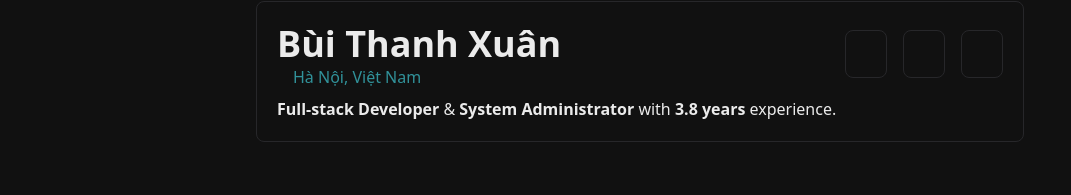
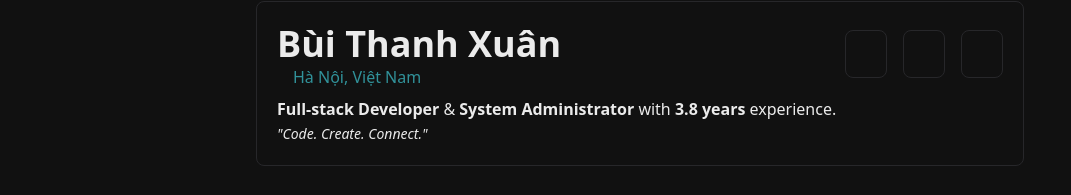
Before and after one commit to klpod221/klpod221.github.io, an Astro site: page / in a window 1280 px wide. Shown: the part 127-322 px from the top of the page, without its empty margins (0-1071 px from the left). Built offline with nearby package versions, Linux system fonts and the light colour scheme; Astro itself is replaced by a stand-in of ours; some icons are missing.

Commit message:
fix: add tagline to professional experience section

```diff
--- a/src/pages/index.astro
+++ b/src/pages/index.astro
@@ -60,7 +60,8 @@ const yearOfExperience = calculateYearsOfExperience("2021-12-01");
     </div>
 
     <p class="mt-2">
-      <strong>Full-stack Developer</strong> & <strong>System Administrator</strong> with <strong>{yearOfExperience} years</strong> experience.
+      <strong>Full-stack Developer</strong> & <strong>System Administrator</strong> with <strong>{yearOfExperience} years</strong> experience.<br />
+      <span class="italic text-xs">"Code. Create. Connect."</span>
     </p>
   </MyCard>
 
```
